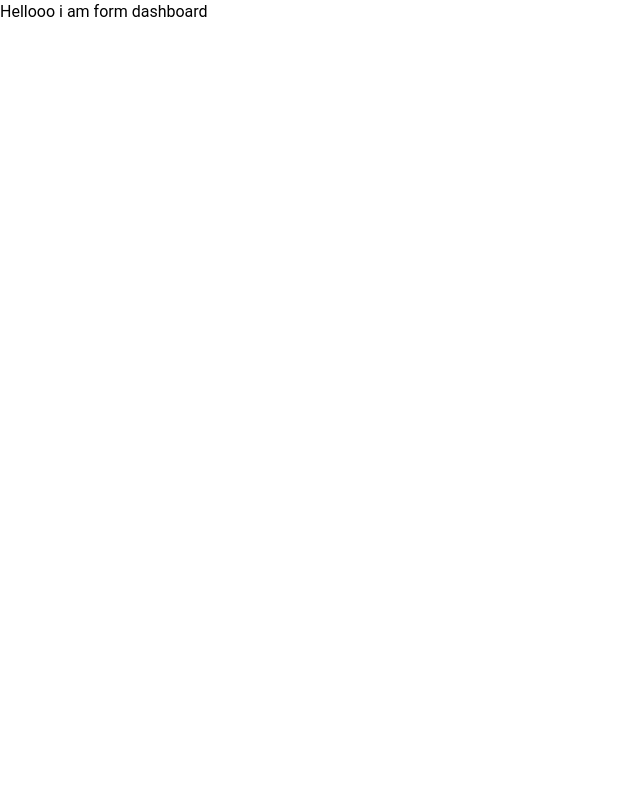
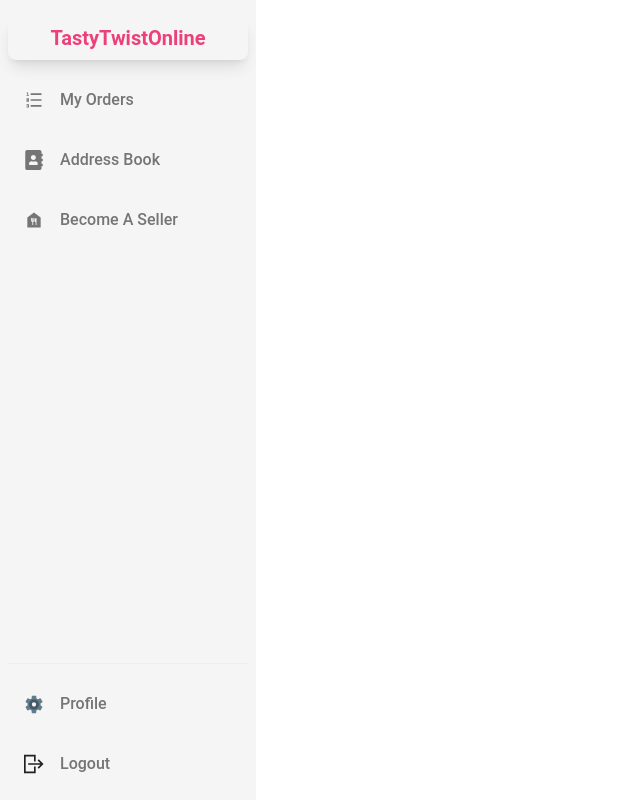
Before and after one commit to masud040/TastyTwist-food-client, a React (Vite) app: page /dashboard in a window 1280 px wide. Shown: the whole page, without its empty margins (0-640 px from the left). Built offline with nearby package versions, Linux system fonts and the light colour scheme; no server answers; sample sign-in values are in the browser's storage.

Commit message:
implement dashboard layout with some route for user

```diff
--- /dev/null
+++ b/src/components/Dashboard/Menu/UserMenu.jsx
@@ -0,0 +1,29 @@
+import { RiListOrdered } from "react-icons/ri";
+import MenuItem from "../Sidebar/MenuItem";
+import { FaAddressBook } from "react-icons/fa";
+
+import { MdFoodBank } from "react-icons/md";
+
+const UserMenu = () => {
+  return (
+    <>
+      <MenuItem
+        icon={RiListOrdered}
+        label="My Orders"
+        address="/dashboard/my-orders"
+      />
+      <MenuItem
+        icon={FaAddressBook}
+        label="Address Book"
+        address="/dashboard/address-book"
+      />
+      <div className="flex items-center px-4 py-2 mt-5  transition-colors duration-300 transform text-gray-600  hover:bg-gray-300   hover:text-gray-700 cursor-pointer">
+        <MdFoodBank className="w-5 h-5" />
+
+        <span className="mx-4 font-medium">Become A Seller</span>
+      </div>
+    </>
+  );
+};
+
+export default UserMenu;
--- /dev/null
+++ b/src/components/Dashboard/Sidebar/MenuItem.jsx
@@ -0,0 +1,21 @@
+import { NavLink } from "react-router-dom";
+
+const MenuItem = ({ label, address, icon: Icon }) => {
+  return (
+    <NavLink
+      to={address}
+      end
+      className={({ isActive }) =>
+        `flex items-center px-4 py-2 my-5  transition-colors duration-300 transform  hover:bg-gray-300   hover:text-gray-700 ${
+          isActive ? "bg-gray-300  text-gray-700" : "text-gray-600"
+        }`
+      }
+    >
+      <Icon className="w-5 h-5" />
+
+      <span className="mx-4 font-medium">{label}</span>
+    </NavLink>
+  );
+};
+
+export default MenuItem;
--- /dev/null
+++ b/src/components/Dashboard/Sidebar/Sidebar.jsx
@@ -0,0 +1,71 @@
+import { useState } from "react";
+import { AiOutlineBars } from "react-icons/ai";
+import { Link } from "react-router-dom";
+import { GrLogout } from "react-icons/gr";
+import { FcSettings } from "react-icons/fc";
+import MenuItem from "./MenuItem";
+import UserMenu from "../Menu/UserMenu";
+
+const Sidebar = () => {
+  const [isActive, setActive] = useState(false);
+  const handleToggle = () => {
+    setActive(!isActive);
+  };
+  return (
+    <>
+      <div className="bg-gray-100 text-gray-800 flex justify-between md:hidden">
+        <div>
+          <div className="block cursor-pointer p-4 font-bold">
+            <Link to="/" className=" text-xl font-bold text-primary">
+              TastyTwistOnline
+            </Link>
+          </div>
+        </div>
+
+        <button
+          onClick={handleToggle}
+          className="mobile-menu-button p-4 focus:outline-none focus:bg-gray-200"
+        >
+          <AiOutlineBars className="h-5 w-5" />
+        </button>
+      </div>
+      <div
+        className={`z-10 md:fixed flex flex-col justify-between overflow-x-hidden bg-gray-100 w-64 space-y-6 px-2 py-4 absolute inset-y-0 left-0 transform ${
+          isActive && "-translate-x-full"
+        }  md:translate-x-0  transition duration-200 ease-in-out`}
+      >
+        <div>
+          <div>
+            <div className="w-full hidden md:flex px-4 py-2 shadow-lg rounded-lg justify-center items-center bg-rose-100 mx-auto">
+              <h1 className="text-xl font-bold text-primary">
+                TastyTwistOnline
+              </h1>
+            </div>
+          </div>
+          <UserMenu />
+          {/* Nav Items */}
+          <div className="flex flex-col justify-between flex-1 mt-6">
+            {/* If a user is host */}
+          </div>
+        </div>
+
+        <div>
+          <hr />
+
+          <MenuItem
+            icon={FcSettings}
+            label="Profile"
+            address="/dashboard/profile"
+          />
+          <button className="flex w-full items-center px-4 py-2 mt-5 text-gray-600 hover:bg-gray-300   hover:text-gray-700 transition-colors duration-300 transform">
+            <GrLogout className="w-5 h-5" />
+
+            <span className="mx-4 font-medium">Logout</span>
+          </button>
+        </div>
+      </div>
+    </>
+  );
+};
+
+export default Sidebar;
--- a/src/components/Home/Banner/Banner.jsx
+++ b/src/components/Home/Banner/Banner.jsx
@@ -10,9 +10,9 @@ const Banner = () => {
       bgImageAlt="banner"
       strength={-500}
     >
-      <div className="h-[20vh] md:h-[30vh] lg:h-[70vh] flex flex-col justify-center items-center">
+      <div className="h-[35vh] md:h-[20vh] lg:h-[70vh] flex flex-col justify-center items-center">
         <h3 className="text-white mb-2 font-bold text-xl md:text-2xl text-center">
-          It's the food and groceries you love, delivered
+          It is the food and groceries you love, delivered
         </h3>
         <div className="w-full max-w-[600px] mx-auto px-10 space-y-4">
           <Input
--- a/src/layouts/DashboardLayout.jsx
+++ b/src/layouts/DashboardLayout.jsx
@@ -1,7 +1,15 @@
+import { Outlet } from "react-router-dom";
+import Sidebar from "../components/Dashboard/Sidebar/Sidebar";
+
 const DashboardLayout = () => {
   return (
-    <div>
-      <h1>Hellooo i am form dashboard</h1>
+    <div className="relative min-h-screen md:flex">
+      <Sidebar />
+      <div className="flex-1 md:ml-64">
+        <div className="p-5">
+          <Outlet />
+        </div>
+      </div>
     </div>
   );
 };
```
